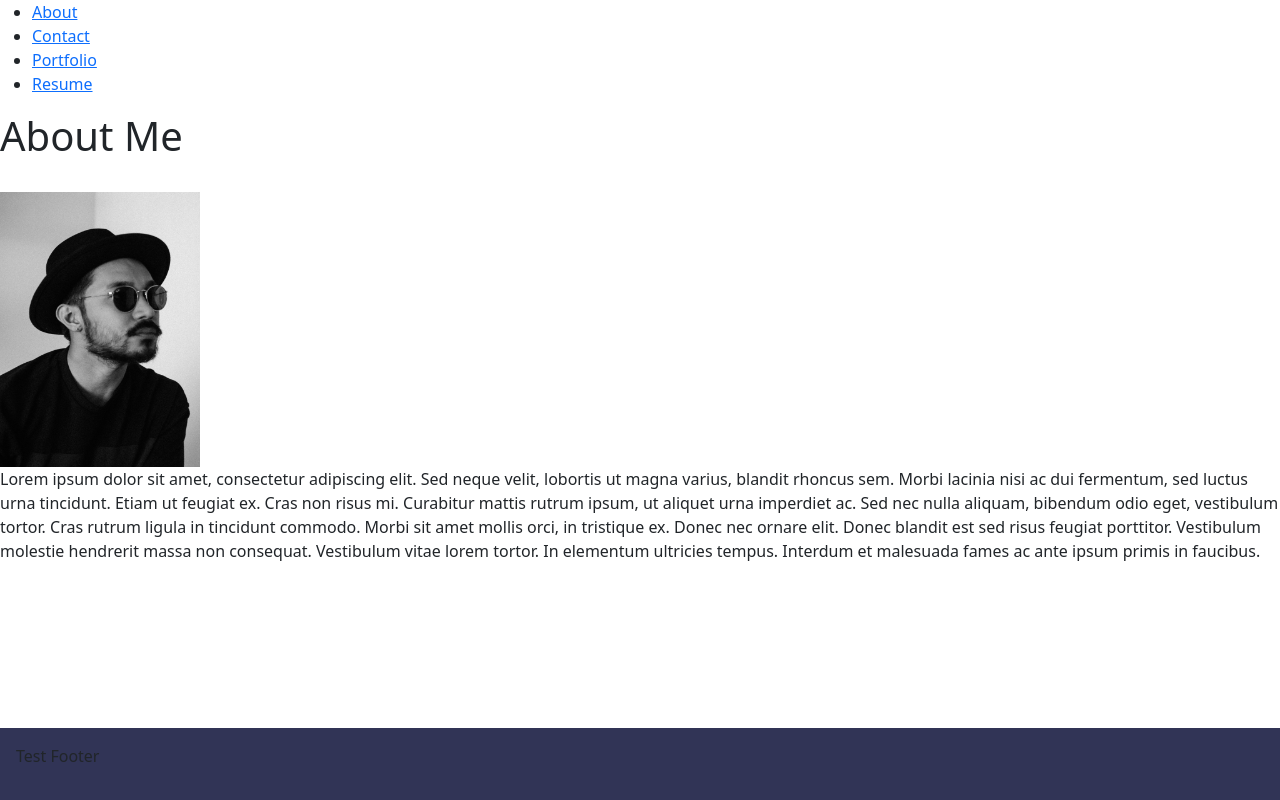
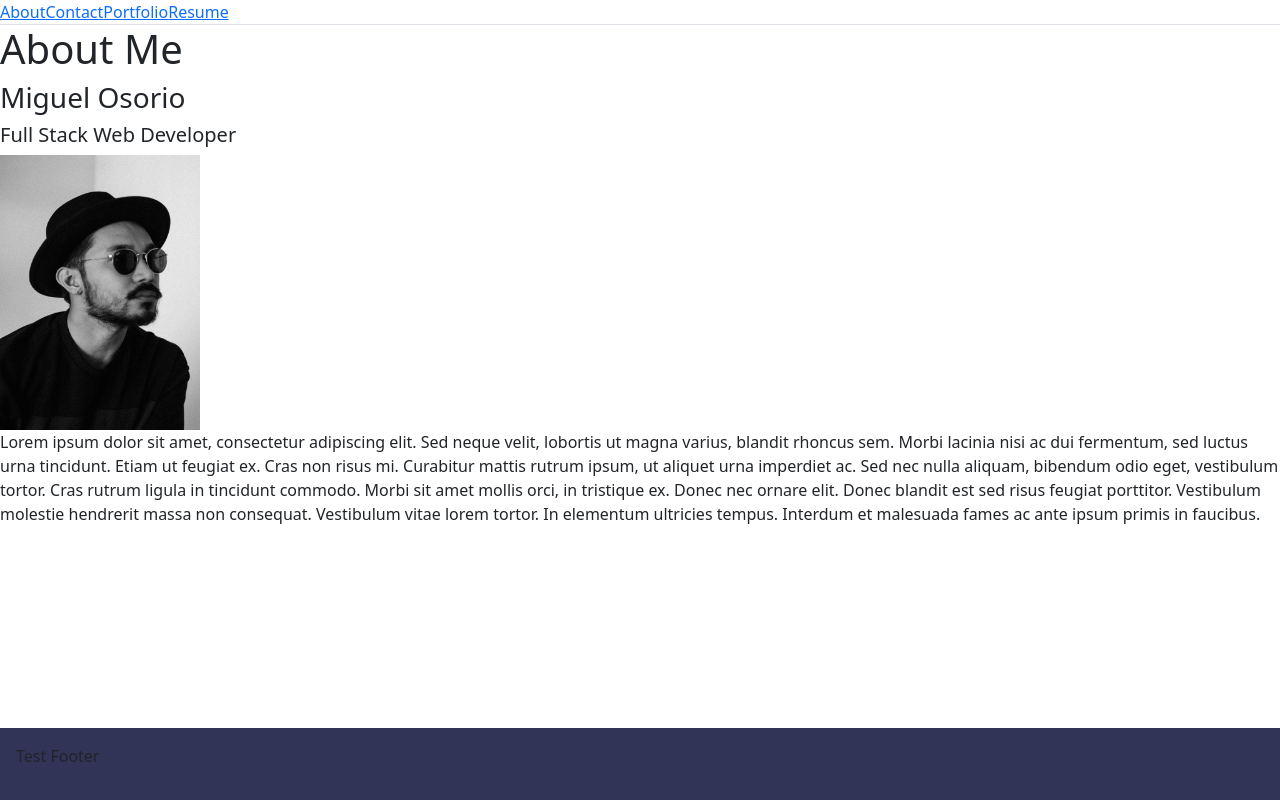
Before and after one commit to miguelxosorio/hello-there, a React (Create React App) app: page / in a window 1280 px wide. Built offline with nearby package versions, Linux system fonts and the light colour scheme.

Commit message:
updating classes, styling

```diff
--- a/src/components/Nav.js
+++ b/src/components/Nav.js
@@ -3,17 +3,17 @@ import React from "react";
 function Nav({ currentPage, pageChange }) {
 
     return (
-        <ul>
-            <li>
+        <ul className="nav nav-tabs">
+            <li className="nav-item">
                 <a href="#about" onClick={() => pageChange('About')} className={currentPage}>About</a>
             </li>
-            <li>
+            <li className="nav-item">
                 <a href="#contact" onClick={() => pageChange('Contact')} className={currentPage}>Contact</a>
             </li>
-            <li>
+            <li className="nav-item">
                 <a href="#portfolio" onClick={() => pageChange('Portfolio')} className={currentPage}>Portfolio</a>
             </li>
-            <li>
+            <li className="nav-item">
                 <a href="#resume" onClick={() => pageChange('Resume')} className={currentPage}>Resume</a>
             </li>
         </ul>
--- a/src/components/pages/About.js
+++ b/src/components/pages/About.js
@@ -5,9 +5,21 @@ function About () {
     // default page
     return (
         <div>
+            {/* title div */}
+            <div>
                 <h1>About Me</h1>
-            <br />
+            </div>
+            {/* name div */}
+            <div>
+                <h3>Miguel Osorio</h3>
+                <h5>Full Stack Web Developer</h5>
+            </div>
+            {/* img div */}
+            <div>
                 <img src={require('../../assets/display-photo/dp.jpg')} width="200" height="275" alt="display img" />
+            </div>
+            {/* Bio div*/}
+            <div>
                 <p>Lorem ipsum dolor sit amet, consectetur adipiscing elit. Sed neque
                     velit, lobortis ut magna varius, blandit rhoncus sem. Morbi lacinia nisi
                     ac dui fermentum, sed luctus urna tincidunt. Etiam ut feugiat ex. Cras
@@ -20,6 +32,7 @@ function About () {
                     fames ac ante ipsum primis in faucibus.
                 </p>
             </div>
+        </div>
     )
 }
 
```
Lines whose indentation alone changed are shown as unchanged.
